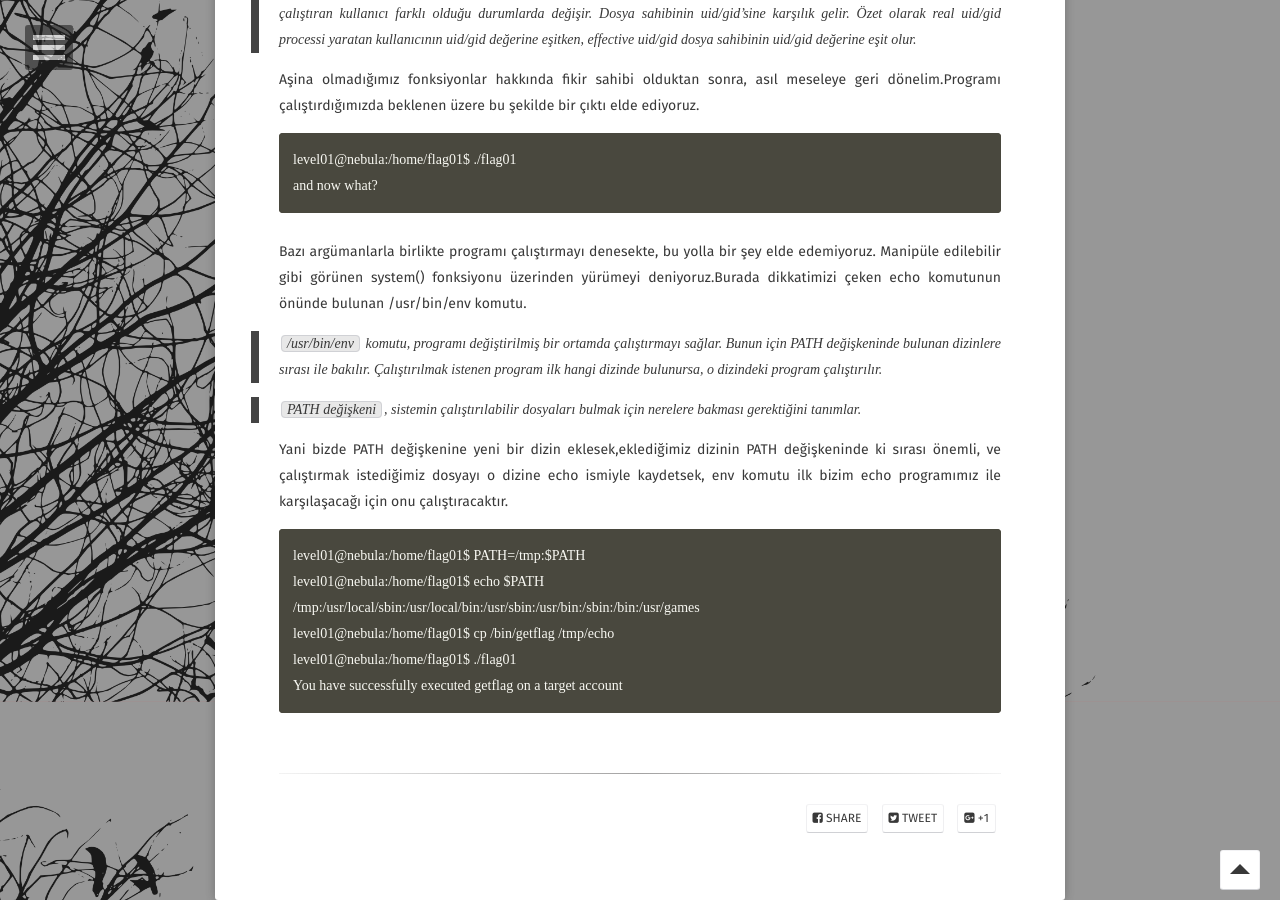
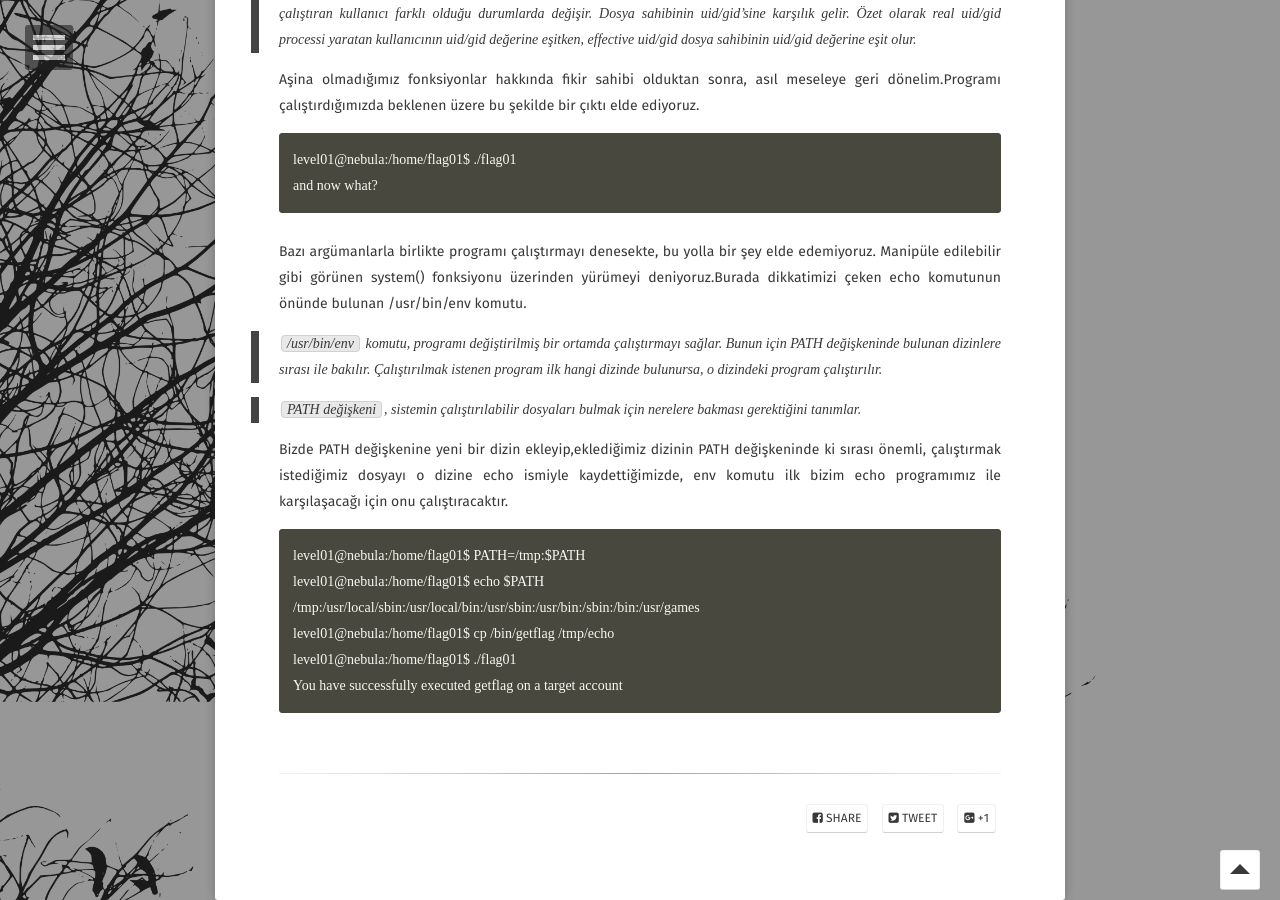
Before and after one commit to burcudemiralp/burcudemiralp.github.io, a Jekyll site: the page built from _posts/2018-02-23-nebula-writeup.md, in a window 1280 px wide and 900 px high, scrolled down 1998 px. Built offline with Jekyll 4.4.1, drawn with Linux system fonts in a browser that asks for light colours; some web fonts are replaced.

Commit message:
Update 2018-02-23-nebula-writeup.md

```diff
--- a/_posts/2018-02-23-nebula-writeup.md
+++ b/_posts/2018-02-23-nebula-writeup.md
@@ -81,7 +81,7 @@ Bazı argümanlarla birlikte programı çalıştırmayı denesekte, bu yolla bir
 
 > `PATH değişkeni`, sistemin çalıştırılabilir dosyaları bulmak için nerelere bakması gerektiğini tanımlar.
 
-Yani bizde PATH değişkenine yeni bir dizin eklesek,eklediğimiz dizinin PATH değişkeninde ki sırası önemli, ve çalıştırmak istediğimiz dosyayı o dizine echo ismiyle kaydetsek, env komutu ilk bizim echo programımız ile karşılaşacağı için onu çalıştıracaktır.
+Bizde PATH değişkenine yeni bir dizin ekleyip,eklediğimiz dizinin PATH değişkeninde ki sırası önemli, çalıştırmak istediğimiz dosyayı o dizine echo ismiyle kaydettiğimizde, env komutu ilk bizim echo programımız ile karşılaşacağı için onu çalıştıracaktır.
 {% raw %}
     level01@nebula:/home/flag01$ PATH=/tmp:$PATH
     level01@nebula:/home/flag01$ echo $PATH
```
